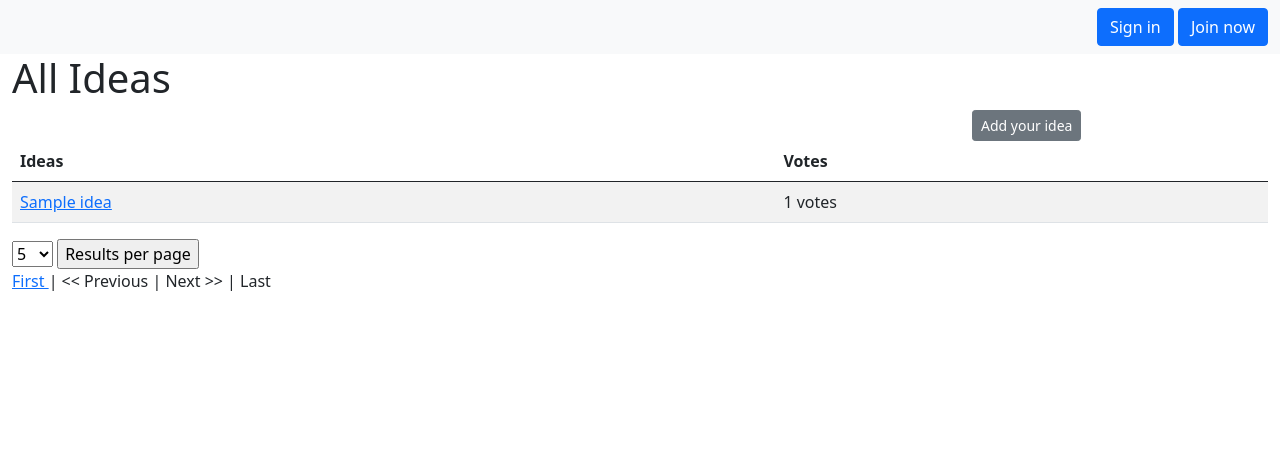
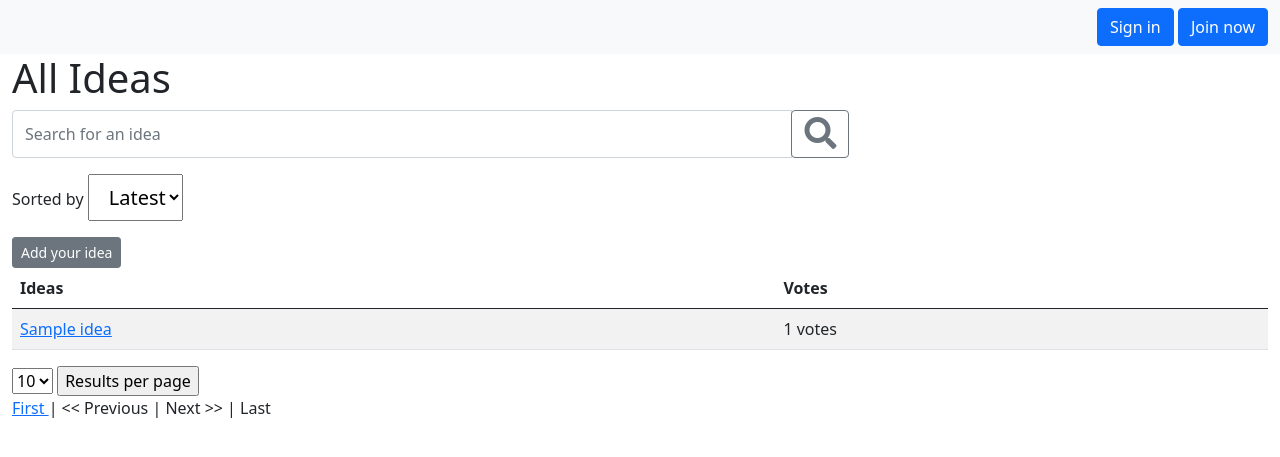
Before and after one commit to shondy/HB-lightbulb, a Flask app: page /all-ideas in a window 1280 px wide. Shown: the top 457 px of the page. Run offline with Flask 2, Linux system fonts and the light colour scheme; tables that the repository leaves empty hold one stand-in row (values such as "Sample post"); some libraries are stand-ins or nearby versions.

Commit message:
added search in given order

```diff
--- a/crud.py
+++ b/crud.py
@@ -1,7 +1,7 @@
 """CRUD operations."""
 
 from model import db, User, Idea, Vote, Comment, connect_to_db
-from sqlalchemy import func, case
+from sqlalchemy import func, case, or_
 
 def get_ideas_with_votes(user_id, page, per_page):
     """Return all ideas with total votes and votes made by user on the page."""
@@ -84,6 +84,58 @@ def get_most_voted_user_idea(user_id):
 
     return idea_with_votes
 
+def get_ideas_with_votes_for_search(user_id, search, sort, page, per_page):
+    """Return all ideas with total votes and votes made by user on the page
+    which title and description contain words from search."""
+
+    words = search.split()
+    search = "%".join(words)
+    search = "%" + search + "%"
+    print("search======================", search)
+
+    if sort == "latest":
+        if user_id is None:
+            ideas_with_votes = db.session.query(
+                Idea.idea_id,
+                Idea.title,
+                func.count(Vote.vote_id).label("total_votes")
+                ).outerjoin(Vote).filter(or_(Idea.title.like(search), Idea.description.like(search))
+                ).group_by(Idea.idea_id).order_by(Idea.modified.desc()).paginate(page, per_page, error_out = False)
+
+
+        else:
+            ideas_with_votes = db.session.query(
+                Idea.idea_id,
+                Idea.title,
+                func.count(Vote.vote_id).label("total_votes"),
+                func.count(case(
+                [((Vote.user_id == user_id), 1)])).label("user_vote")
+                ).outerjoin(Vote).filter(or_(Idea.title.like(search), Idea.description.like(search))
+                ).group_by(Idea.idea_id).order_by(Idea.modified.desc()).paginate(page, per_page, error_out = False)
+
+    else: # sort == "votes":
+        if user_id is None:
+            ideas_with_votes = db.session.query(
+                Idea.idea_id,
+                Idea.title,
+                func.count(Vote.vote_id).label("total_votes")
+                ).outerjoin(Vote).filter(or_(Idea.title.like(search), Idea.description.like(search))
+                ).group_by(Idea.idea_id).order_by(func.count(Vote.vote_id).desc(), Idea.modified.desc()).paginate(page, per_page, error_out = False)
+
+
+        else:
+            ideas_with_votes = db.session.query(
+                Idea.idea_id,
+                Idea.title,
+                func.count(Vote.vote_id).label("total_votes"),
+                func.count(case(
+                [((Vote.user_id == user_id), 1)])).label("user_vote")
+                ).outerjoin(Vote).filter(or_(Idea.title.like(search), Idea.description.like(search))
+                ).group_by(Idea.idea_id).order_by(func.count(Vote.vote_id).desc(), Idea.modified.desc()).paginate(page, per_page, error_out = False)
+
+    return ideas_with_votes
+
+
 
 if __name__ == "__main__":
     from server import app
--- a/server.py
+++ b/server.py
@@ -176,12 +176,15 @@ def ideas_per_page():
     """View all ideas with pagination."""
 
     page = int(request.args.get("page", "1"))
-    per_page = int(request.args.get("per_page", "5"))
+    per_page = int(request.args.get("per_page", "10"))
 
-    # ideas = Idea.get_ideas_per_page(page, per_page)
-    ideas_with_votes = crud.get_ideas_with_votes(session.get("user_id"), page, per_page)
+    search = request.args.get("search", "")
+    sort = request.args.get("sort", "latest")
 
-    return render_template("all_ideas.html", ideas=ideas_with_votes, per_page=per_page)
+    ideas_with_votes = crud.get_ideas_with_votes_for_search(session.get("user_id"), search, sort, page, per_page)
+
+
+    return render_template("all_ideas.html", ideas=ideas_with_votes, per_page=per_page, search=search, sort=sort)
 
 @app.route("/ideas", methods=['GET', 'POST'])
 def create_idea():
@@ -251,7 +254,6 @@ def show_idea(idea_id):
     idea = Idea.get_by_id(idea_id)
     comments = Comment.get_by_idea_id(idea_id)
     idea_votes = crud.get_idea_votes(session.get("user_id"), idea_id)
-    print("=================idea_votes", idea_votes)
 
     return render_template("idea_details_with_comments.html", idea=idea, comments=comments, idea_votes=idea_votes)
 
@@ -314,7 +316,7 @@ def user_ideas(user_id):
     """Show all ideas created by user."""
 
     page = int(request.args.get("page", "1"))
-    per_page = int(request.args.get("per_page", "5"))
+    per_page = int(request.args.get("per_page", "10"))
 
     ideas_with_votes = crud.get_user_ideas_with_votes(user_id, page, per_page)
     user = User.get_by_id(user_id)
@@ -329,7 +331,7 @@ def user_votes(user_id):
     """Show all ideas user voted for."""
 
     page = int(request.args.get("page", "1"))
-    per_page = int(request.args.get("per_page", "5"))
+    per_page = int(request.args.get("per_page", "10"))
 
     ideas_with_votes = crud.get_voted_by_user_ideas_with_votes(user_id, page, per_page)
 
--- /dev/null
+++ b/static/js/handleSearch.js
@@ -0,0 +1,8 @@
+const sortSelect = document.querySelector('#sort');
+
+sortSelect.addEventListener('change', (evt) => {
+// when sorting is changed, initiate submit of the search form
+  const searchForm = document.querySelector('#search');
+  searchForm.submit();
+
+});
--- a/templates/all_ideas.html
+++ b/templates/all_ideas.html
@@ -10,9 +10,29 @@
       </div>
     </div>
 
+    <div class="row">
+      <form id="search" action="/all-ideas">
+        <div class="col-12 col-md-8">
+          <div class="input-group mb-3">
+            <input type="text" class="form-control" placeholder="Search for an idea" name="search" value="{{ search if search else ''}}">
+            <div class="input-group-append">
+              <button class="btn btn-outline-secondary" type="submit"><i class="fa fa-search fa_custom fa-2x"></i></button>
+            </div>
+          </div>
+        </div>
+        <div class="col-4 col-md-4">
+          <label for="sort">Sorted by</label>
+
+          <select class="form-select-lg mb-3" name="sort" id="sort">
+              <option value="latest" {% if sort=="latest" %} selected {% endif %}>Latest</option>
+              <option value="votes"  {% if sort=="votes" %} selected {% endif %}>Votes</option>
+          </select>
+        </div>
+      </form>
+    </div>
 
     <div class="row">
-      <div class="col-3 offset-9">
+      <div class="col-12">
         {% if session.get('user_id') %}
           <button class="btn btn-secondary btn-sm active add-idea">Add your idea</button>
         {% else %}
@@ -59,9 +79,9 @@
       <div class="col-6">
         <form action="/all-ideas">
           <select name="per_page">
-            <option value="5"{% if per_page == 5 %} selected="selected"{% endif %}>5</option>
             <option value="10" {% if per_page == 10 %} selected="selected"{% endif %}>10</option>
             <option value="20" {% if per_page == 20 %} selected="selected"{% endif %}>20</option>
+            <option value="50" {% if per_page == 50 %} selected="selected"{% endif %}>50</option>
           </select>
           <input type="submit" value="Results per page">
         </form>
@@ -81,4 +101,5 @@
 
   <script src="/static/js/handleVote.js"></script>
   <script src="/static/js/handleIdea.js"></script>
+  <script src="/static/js/handleSearch.js"></script>
 {% endblock %}
--- a/templates/user_ideas.html
+++ b/templates/user_ideas.html
@@ -51,9 +51,9 @@
 
         <form action="/users/{{ user.user_id }}/ideas">
           <select name="per_page">
-            <option value="5"{% if per_page == 5 %} selected="selected"{% endif %}>5</option>
-            <option value="10" {% if per_page == 10 %} selected="selected"{% endif %}>10</option>
+            <option value="10"{% if per_page == 10 %} selected="selected"{% endif %}>10</option>
             <option value="20" {% if per_page == 20 %} selected="selected"{% endif %}>20</option>
+            <option value="50" {% if per_page == 50 %} selected="selected"{% endif %}>50</option>
           </select>
           <input type="submit" value="Results per page">
         </form>
--- a/templates/user_votes.html
+++ b/templates/user_votes.html
@@ -59,9 +59,9 @@
       <div class="col-6 offset-6"></div>
         <form action="/users/{{ session['user_id'] }}/votes">
           <select name="per_page">
-            <option value="5"{% if per_page == 5 %} selected="selected"{% endif %}>5</option>
             <option value="10" {% if per_page == 10 %} selected="selected"{% endif %}>10</option>
             <option value="20" {% if per_page == 20 %} selected="selected"{% endif %}>20</option>
+            <option value="50"{% if per_page == 50 %} selected="selected"{% endif %}>50</option>
           </select>
           <input type="submit" value="Results per page">
         </form>
```
